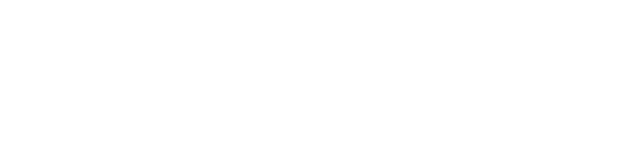
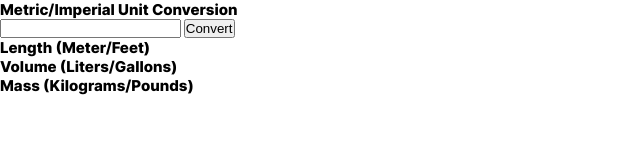
Before and after one commit to Mari525/Unit-conversion, a website built with webpack: page src/html/index.html in a window 1280 px wide. Shown: the whole page, without its empty margins (0-640 px from the left). Built offline with nearby package versions, Linux system fonts and the light colour scheme.

Commit message:
feat: add html layout

```diff
--- a/src/html/index.html
+++ b/src/html/index.html
@@ -4,8 +4,30 @@
   <meta charset="UTF-8">
   <meta http-equiv="X-UA-Compatible" content="IE=edge">
   <meta name="viewport" content="width=device-width, initial-scale=1.0">
-  <title>Document</title>
+  <title>Metric/Imperial Unit Conversion</title>
 </head>
 <body>
+  <main>
+    <section class="unit">
+      <h1 class="unit__heading">Metric/Imperial Unit Conversion</h1>
+      <input type="text" class="unit__input">
+      <button class="unit__btn">Convert</button>
+    </section>
+    <section class="conversion">
+      <div class="conversion__wrapper">
+        <h2 class="conversion__heading">Length (Meter/Feet)</h2>
+        <p class="conversion__text"></p>
+      </div>
+      <div class="conversion__wrapper">
+        <h2 class="conversion__heading">Volume (Liters/Gallons)
+        </h2>
+        <p class="conversion__text"></p>
+      </div>
+      <div class="conversion__wrapper">
+        <h2 class="conversion__heading">Mass (Kilograms/Pounds)</h2>
+        <p class="conversion__text"></p>
+      </div>
+    </section>
+  </main>
 </body>
 </html>
```
